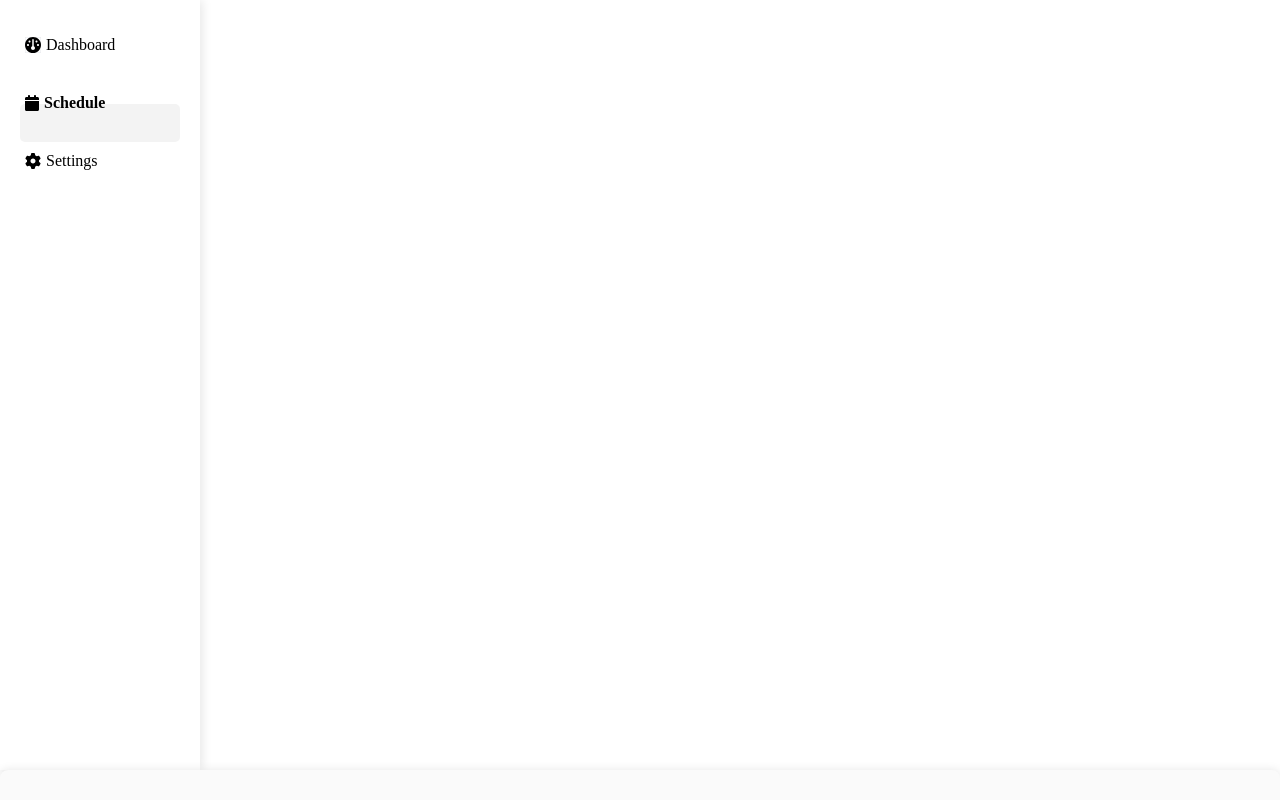
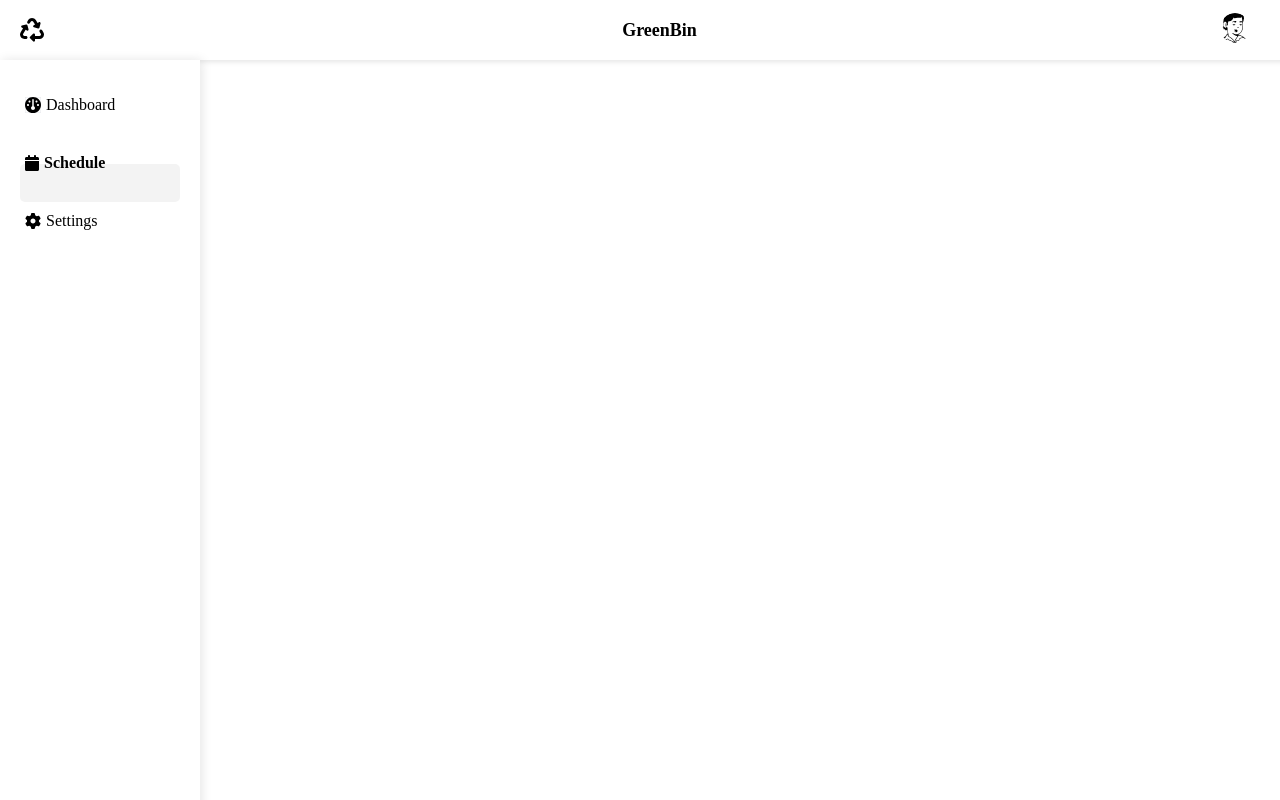
Before and after one commit to DibuBaj/WMS-Frontend, a React (Vite) app: page /schedule in a window 1280 px wide. Built offline with nearby package versions, Linux system fonts and the light colour scheme.

Commit message:
Issue Commit

```diff
--- a/src/components/Userdashboard/Navbar/Sidebar.css
+++ b/src/components/Userdashboard/Navbar/Sidebar.css
@@ -3,7 +3,7 @@
 .top-navbar {
   width: 100%;
   height: 40px;
-  background-color: white;
+  background-color: #fff;
   display: flex;
   justify-content: space-between;
   align-items: center;
--- a/src/pages/Schedule.jsx
+++ b/src/pages/Schedule.jsx
@@ -1,12 +1,18 @@
 import React from "react";
 import Sidebar from "../components/Userdashboard/Navbar/Sidebar";
 import Userschedule from "../components/Userdashboard/Schedule/Userschedule.jsx";
+import Header from "../components/Userdashboard/Navbar/Header.jsx";
 
 const Schedule = () => {
   return(
-  <>
-    <Sidebar/>
-   <Userschedule/>
+    <>
+    <Header />
+    <div className="user-schedule">
+      <Sidebar />
+      <div className="schedule-wrapper">
+        <Userschedule/>
+      </div>
+    </div>
   </>
   )
 };
--- a/src/pages/Settings.jsx
+++ b/src/pages/Settings.jsx
@@ -1,11 +1,19 @@
 import React from "react";
 import Sidebar from "../components/Userdashboard/Navbar/Sidebar";
+import Header from "../components/Userdashboard/Navbar/Header.jsx";
 
 const Settings = () => {
-  return<>
-  <Sidebar/>
-  <h2>Settings Page</h2>
-  </> ;
+  return(
+    <>
+    <Header />
+    <div className="user-settings">
+      <Sidebar />
+      <div className="settings-wrapper">
+
+      </div>
+    </div>
+  </>
+  )
 };
 
 export default Settings;
```
Also changed, not shown: src/components/Userdashboard/Dashboard/Recentpickup.jsx (+0 -50 lines).
